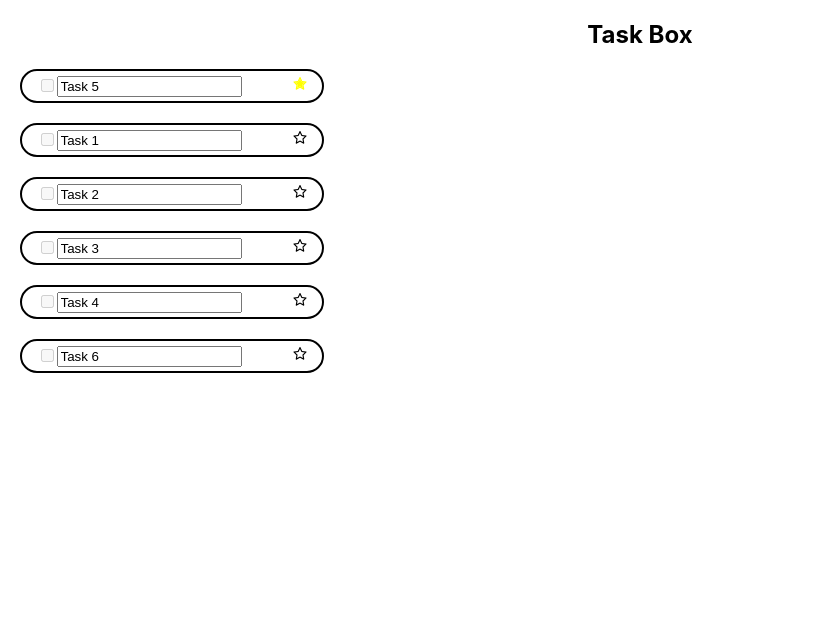
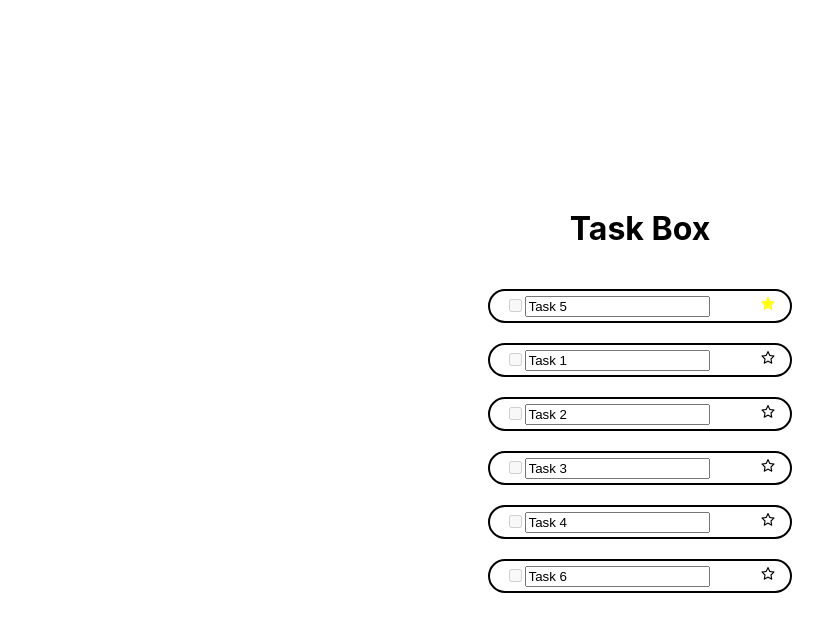
Before and after one commit to EhsanShakil/Taskbox, a React (Create React App) app: page / in a window 1280 px wide. Shown: the top 632 px of the page, without its empty margins (0-835 px from the left). Built offline with nearby package versions, Linux system fonts and the light colour scheme.

Commit message:
Adding CSS

```diff
--- a/src/App.css
+++ b/src/App.css
@@ -1,38 +1,8 @@
 .App {
-  text-align: center;
+  display: flex;
+  width: 100vw;
+  height: 100vh;
+  flex-direction: column;
+  justify-content: center;
+  align-items: center;
 }
-
-.App-logo {
-  height: 40vmin;
-  pointer-events: none;
-}
-
-@media (prefers-reduced-motion: no-preference) {
-  .App-logo {
-    animation: App-logo-spin infinite 20s linear;
-  }
-}
-
-.App-header {
-  background-color: #282c34;
-  min-height: 100vh;
-  display: flex;
-  flex-direction: column;
-  align-items: center;
-  justify-content: center;
-  font-size: calc(10px + 2vmin);
-  color: white;
-}
-
-.App-link {
-  color: #61dafb;
-}
-
-@keyframes App-logo-spin {
-  from {
-    transform: rotate(0deg);
-  }
-  to {
-    transform: rotate(360deg);
-  }
-}
--- a/src/App.tsx
+++ b/src/App.tsx
@@ -5,6 +5,7 @@
 function App() {
   return (
     <div className="App">
+      <h1>Task Box</h1>
       <span>{<InboxScreen />}</span>
     </div>
   );
--- a/src/Components/InboxScreen.tsx
+++ b/src/Components/InboxScreen.tsx
@@ -12,12 +12,6 @@
 
   return (
     <div>
-      <nav>
-        <div>
-          <h1>Task Box</h1>
-        </div>
-      </nav>
-      <div>
         <TaskList
           loading={false}
           tasks={[
@@ -29,7 +23,6 @@
             { id: "6", title: "Task 6", state: "TASK_INBOX" },
           ]}
         />
-      </div>
     </div>
   );
 };
```
Also changed, not shown: 1 other file (tests, documents, lock files or other folders).
